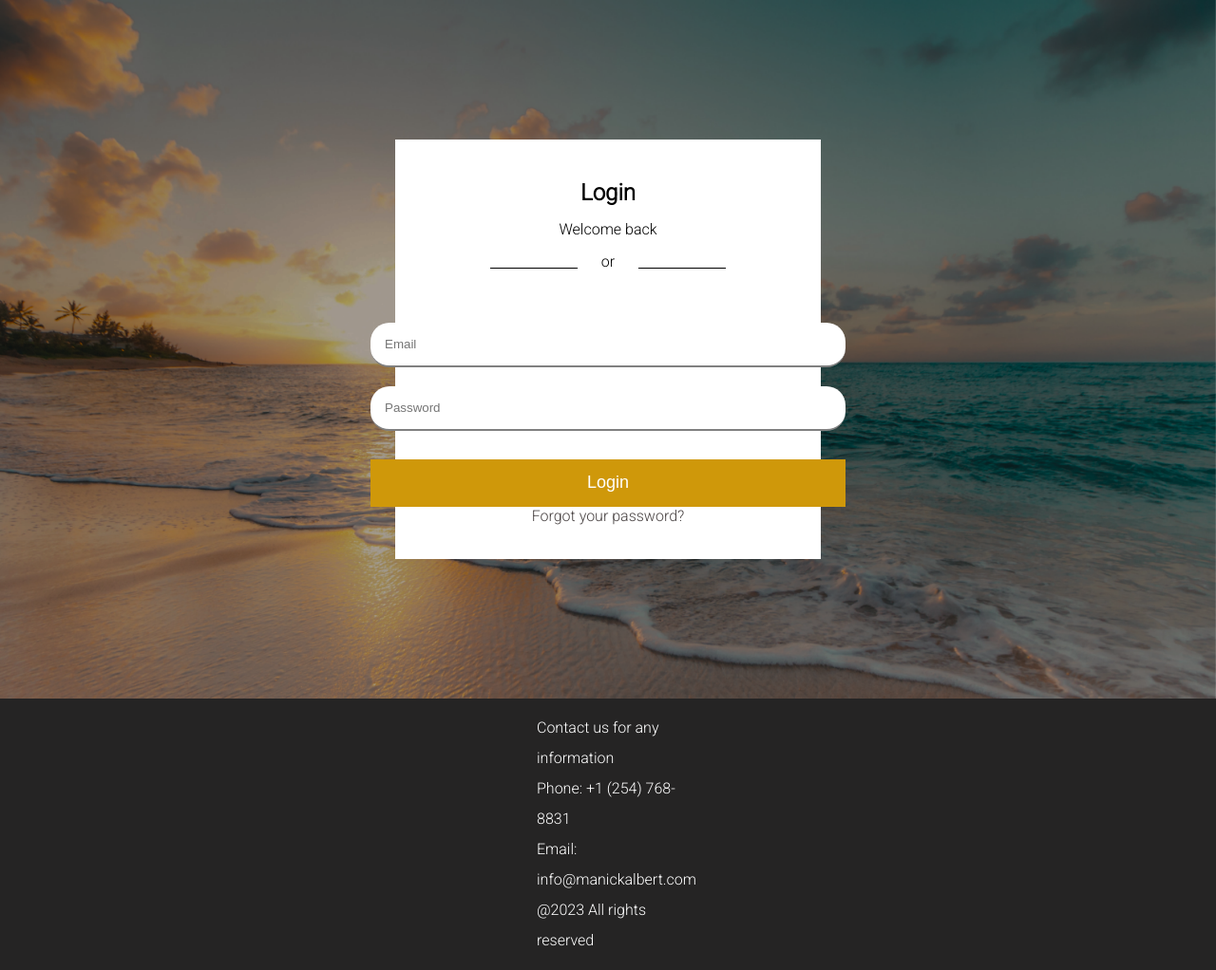
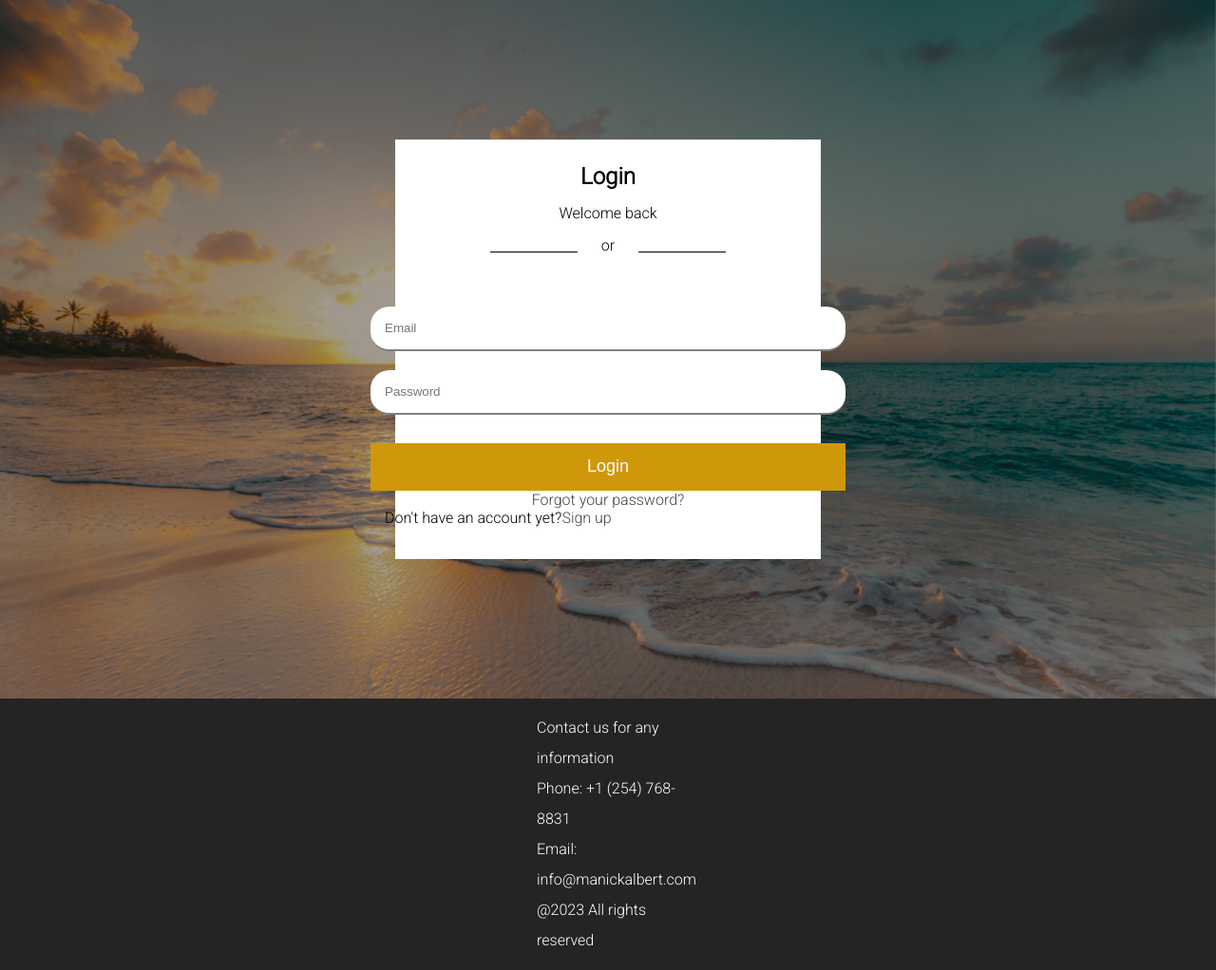
Before and after one commit to Ashoobe/website-Manick-Albert, a Django app: page /Books/login/ in a window 1280 px wide. Shown: the part 64-1086 px from the top of the page at 95% size. Run offline with Django 4.2, Linux system fonts and the light colour scheme; some web fonts are replaced.

Commit message:
login page

```diff
--- a/allbooksProject/Books/templates/Books/login.html
+++ b/allbooksProject/Books/templates/Books/login.html
@@ -22,6 +22,7 @@
 
                         <button class="login-button" type="submit">Login</button>
                         <a href="#">Forgot your password?</a>
+                        <p>Don't have an account yet?<a href="#">Sign up</a>
                     </form>
                 </div>
             </div>
```
